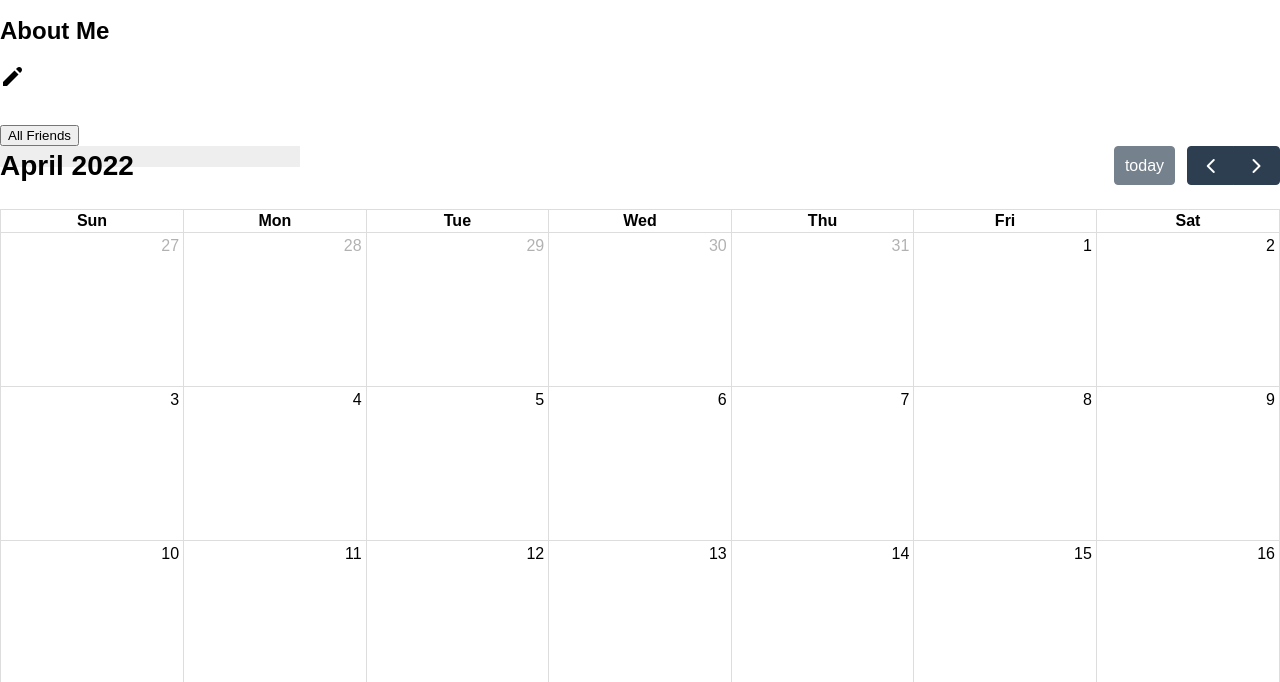
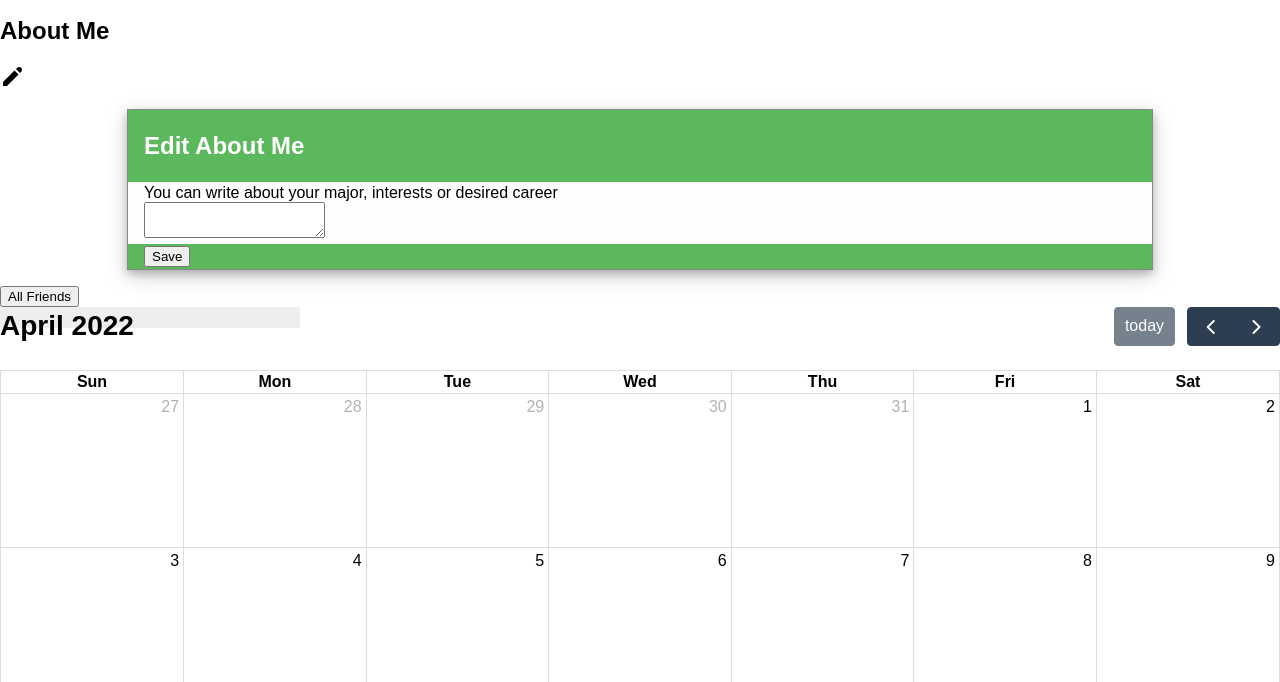
Before and after one commit to gprice2000/Boonez, a website: page pages/main-app/dashboard.html in a window 1280 px wide. Both pictures are taken after a click on the picture 12 px from the left and 194 px from the top of the page. Shown: the part 118-800 px from the top of the page. Drawn offline with nearby package versions, Linux system fonts and the light colour scheme; no server answers.

Commit message:
about me modal update

```diff
--- a/pages/main-app/dashboard.html
+++ b/pages/main-app/dashboard.html
@@ -87,13 +87,13 @@
             <textarea id="aboutmeText" name="aboutme" >
             </textarea>
               <br />
+            </div>
+            <div class="modal-footer">
+              <input id="amSub" type="submit" value="Save" />
+            </div>
           </form>
         </div>
-        <div class="modal-footer">
-          <input id="amSub" type="submit" value="Save" />
-        </div>
       </div>
-    </div>
 
     <div class="courses">
       <ul id="courseList">
--- a/scripts/dashboard.js
+++ b/scripts/dashboard.js
@@ -25,9 +25,6 @@ document.addEventListener('DOMContentLoaded', function() {
 			if (data.aboutme != null) {
 				getAboutMe();
 			}
-			else {
-				setAboutMe();
-			}
 			friendList(data.friends)
 		})
 		.catch((error) => {
@@ -35,10 +32,6 @@ document.addEventListener('DOMContentLoaded', function() {
 		});
 	}
 
-	function setAboutMe(){
-		document.getElementById()
-
-	}
 
 	function getAboutMe(){
 
@@ -134,6 +127,18 @@ document.addEventListener('DOMContentLoaded', function() {
 	})
 });
 
+function setAboutMe(){
+	let modal = document.getElementById("aboutModal");
+	let text = document.getElementById("aboutmeText");
+	let savebtn = document.getElementById("amSub")
+	modal.style.display = "initial";
+
+	savebtn.onclick = function(event) {
+		console.log(event);
+
+	}
+
+}
 
 function setProf() {
 	let picLink = document.getElementById("PicLink");
```
